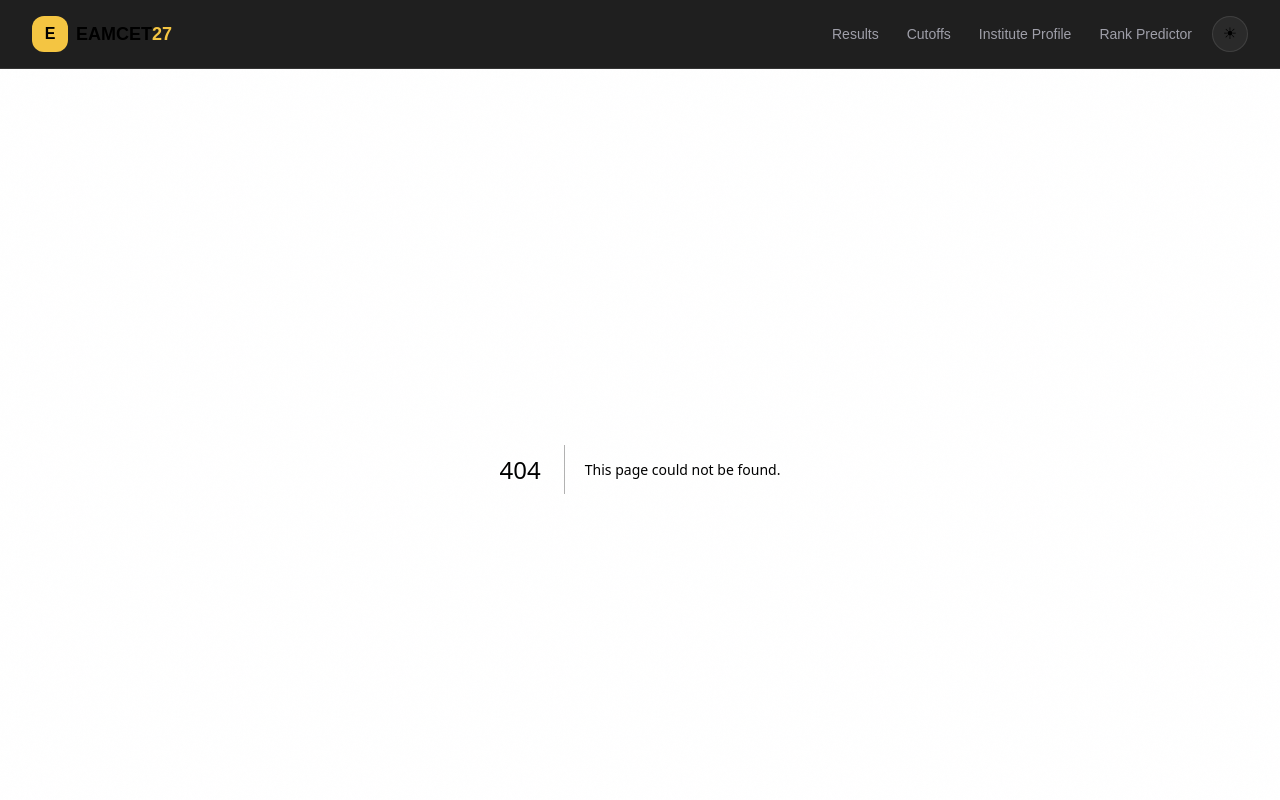
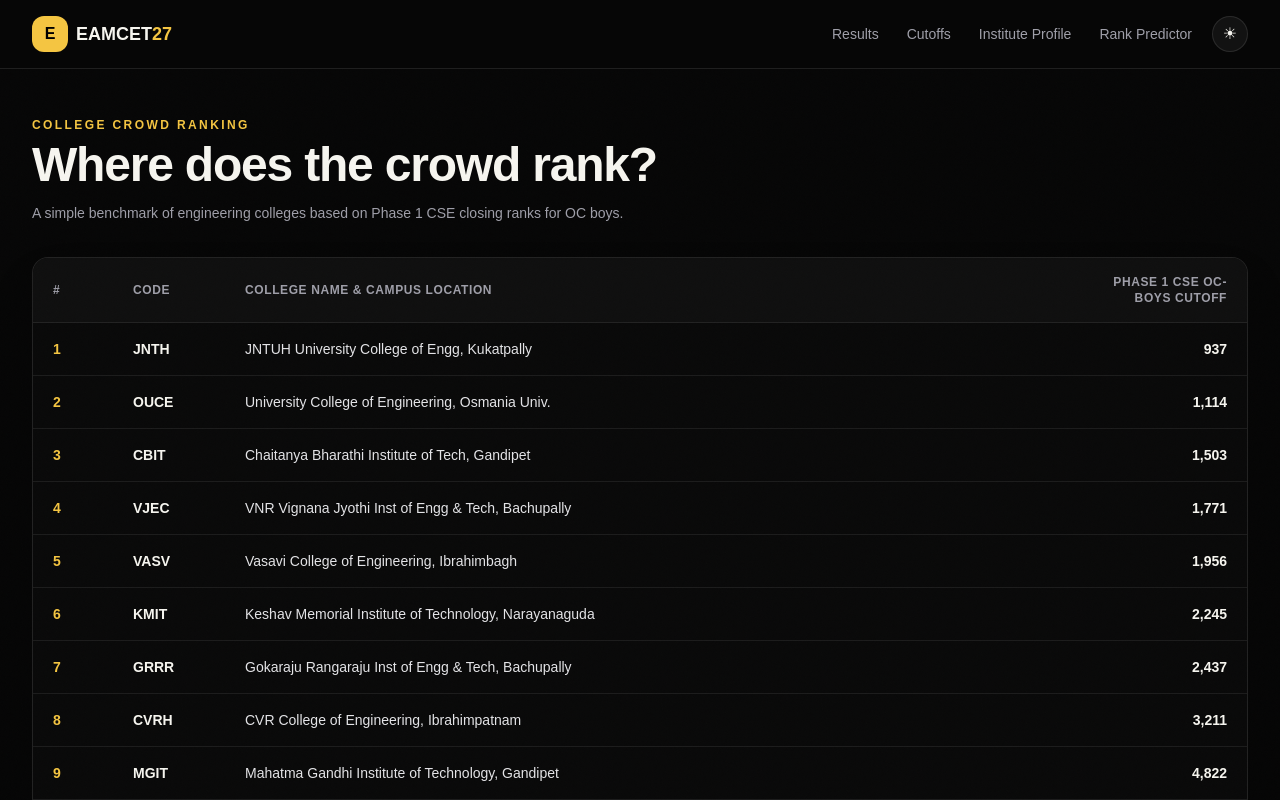
Before and after one commit to AnjaniBeesu/Eamcet-2027, a Next.js app: page /college-ranking in a window 1280 px wide. Before the commit this address had no page. Shown: the top 800 px of the page. Built offline with nearby package versions, Linux system fonts and the light colour scheme.

Commit message:
Add college crowd ranking page

```diff
--- /dev/null
+++ b/app/college-ranking/page.tsx
@@ -0,0 +1,49 @@
+import { collegeRanking } from "@/data/collegeRanking";
+
+export default function CollegeRankingPage() {
+  return (
+    <main className="min-h-screen px-5 py-12 lg:px-8">
+      <div className="mx-auto max-w-7xl">
+        <div className="mb-8">
+          <p className="text-xs font-black uppercase tracking-[.2em] text-[#f4c542]">College Crowd Ranking</p>
+          <h1 className="mt-2 text-4xl font-black tracking-tight sm:text-5xl">Where does the crowd rank?</h1>
+          <p className="mt-3 max-w-3xl text-sm leading-6 text-zinc-400">
+            A simple benchmark of engineering colleges based on Phase 1 CSE closing ranks for OC boys.
+          </p>
+        </div>
+
+        <div className="overflow-hidden rounded-2xl border border-white/10 bg-[#0a0a0a] shadow-2xl">
+          <div className="overflow-x-auto">
+            <table className="w-full min-w-[760px] text-left text-sm">
+              <thead className="bg-[#101010] text-xs uppercase tracking-wider text-zinc-400">
+                <tr>
+                  <th className="w-20 px-5 py-4 font-black">#</th>
+                  <th className="w-28 px-5 py-4 font-black">Code</th>
+                  <th className="px-5 py-4 font-black">College Name &amp; Campus Location</th>
+                  <th className="w-44 px-5 py-4 text-right font-black">Phase 1 CSE OC-Boys Cutoff</th>
+                </tr>
+              </thead>
+              <tbody>
+                {collegeRanking.map((college) => (
+                  <tr key={college.code} className="border-t border-white/8 transition-colors hover:bg-white/[.03]">
+                    <td className="px-5 py-4 font-black text-[#f4c542]">{college.rank}</td>
+                    <td className="px-5 py-4 font-black">{college.code}</td>
+                    <td className="px-5 py-4 font-medium text-zinc-200">{college.name}</td>
+                    <td className="px-5 py-4 text-right font-black tabular-nums">{college.cutoff.toLocaleString("en-IN")}</td>
+                  </tr>
+                ))}
+              </tbody>
+            </table>
+          </div>
+        </div>
+
+        <div className="mt-5 rounded-2xl border border-[#f4c542]/15 bg-[#f4c542]/[.04] p-5 text-sm leading-6 text-zinc-300">
+          <p className="font-black text-white">Note</p>
+          <p className="mt-1">
+            These are CSE OC-Boys Phase 1 closing ranks. The ranking is intended as a crowd-quality benchmark based on these closing ranks, not as an official college ranking. OC-Boys is used as the benchmark because it generally represents the highest-cutoff open-category benchmark; category-wise results can differ significantly.
+          </p>
+        </div>
+      </div>
+    </main>
+  );
+}
```
